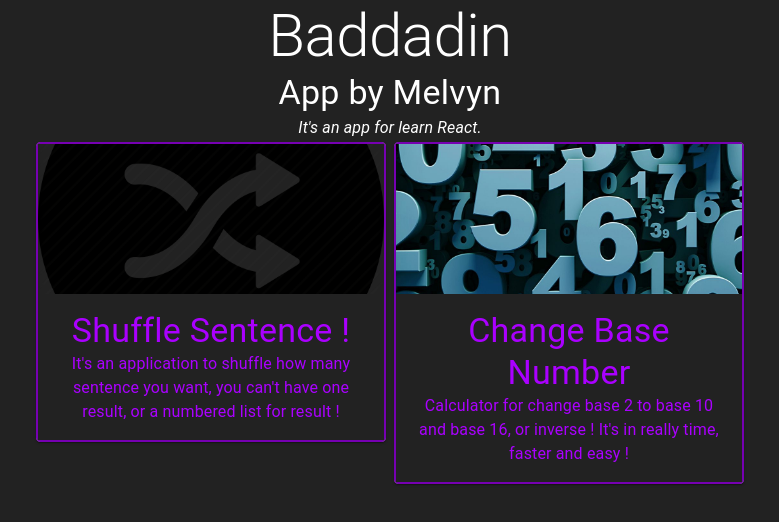
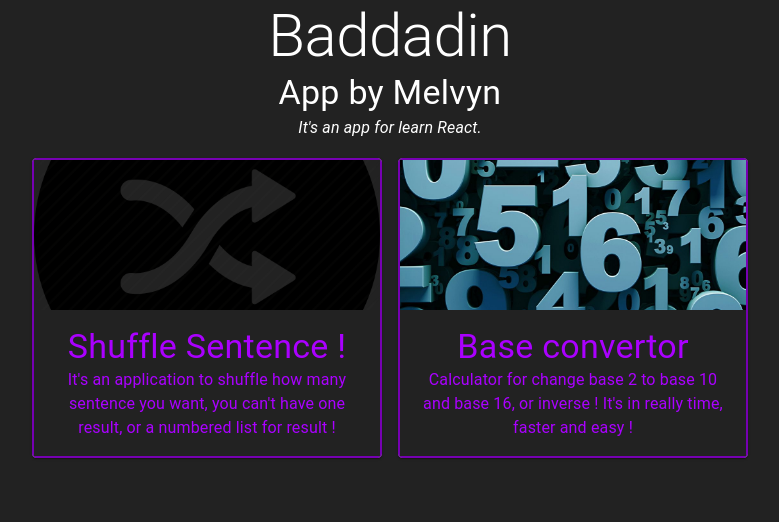
Before and after one commit to Melvynx/ReactTools, a React (Create React App) app: page / in a window 1280 px wide. Shown: the top 522 px of the page, without its empty margins (250-1029 px from the left). Built offline with nearby package versions, Linux system fonts and the light colour scheme.

Commit message:
Little change
* Add box HomePage for card
* change double if to switch on randomsentence
*Add wrap for CardHomePage
*Change readme
*Change title page

```diff
--- a/public/index.html
+++ b/public/index.html
@@ -5,10 +5,7 @@
     <link rel="icon" href="%PUBLIC_URL%/favicon.ico" />
     <meta name="viewport" content="width=device-width, initial-scale=1" />
     <meta name="theme-color" content="#000000" />
-    <meta
-      name="description"
-      content="Web site created using create-react-app"
-    />
+    <meta name="description" content="Web site created using create-react-app" />
     <link rel="apple-touch-icon" href="%PUBLIC_URL%/logo192.png" />
     <!--
       manifest.json provides metadata used when your web app is installed on a
@@ -24,20 +21,10 @@
       work correctly both with client-side routing and a non-root public URL.
       Learn how to configure a non-root public URL by running `npm run build`.
     -->
-    <title>React App</title>
+    <title>Melvyn App</title>
   </head>
   <body>
     <noscript>You need to enable JavaScript to run this app.</noscript>
     <div id="root"></div>
-    <!--
-      This HTML file is a template.
-      If you open it directly in the browser, you will see an empty page.
-
-      You can add webfonts, meta tags, or analytics to this file.
-      The build step will place the bundled scripts into the <body> tag.
-
-      To begin the development, run `npm start` or `yarn start`.
-      To create a production bundle, use `npm run build` or `yarn build`.
-    -->
   </body>
 </html>
--- a/src/components/HomePage/CustomCardHomePage.tsx
+++ b/src/components/HomePage/CustomCardHomePage.tsx
@@ -39,7 +39,9 @@ export default function CustomCardHomePage({ image, title, body, link }: TypeCus
           <CardActionArea className={classes.background + " " + classes.card}>
             <CardMedia height="150" component="img" image={image} />
             <CardContent>
-              <Typography variant="h4">{title}</Typography>
+              <Typography noWrap variant="h4">
+                {title}
+              </Typography>
               <Typography variant="body1">{body}</Typography>
             </CardContent>
           </CardActionArea>
--- a/src/page/HomePage.tsx
+++ b/src/page/HomePage.tsx
@@ -22,13 +22,15 @@ export default function HomePage() {
         It's an app for learn React.
       </Typography>
 
-      <Grid container justify="center" spacing={1}>
+      <Box m={2}>
+        <Grid container justify="center" spacing={2}>
           {page.map(({ image, title, body, link }, index) => (
             <Grid item>
               <CustomCardHomePage link={link} image={image} title={title} body={body} key={index} />
             </Grid>
           ))}
         </Grid>
+      </Box>
     </Box>
   );
 }
@@ -43,7 +45,7 @@ const page: Array<TypeCustomCardHomePage> = [
   },
   {
     image: "images/numberBase.jpg",
-    title: "Change Base Number",
+    title: "Base convertor",
     body:
       "Calculator for change base 2 to base 10 and base 16, or inverse ! It's in really time, faster and easy !",
     link: "/transform"
--- a/src/page/RandomSentence.tsx
+++ b/src/page/RandomSentence.tsx
@@ -20,18 +20,19 @@ export default function RandomSentence() {
   });
 
   const toggleSettings = (value: string) => {
-    if (value === "countDown") {
+    switch (value) {
+      case "countDown":
         setSettings({
           isCountDown: !settings.isCountDown,
           isOneSentence: settings.isOneSentence
         });
-    }
-
-    if (value === "oneSentence") {
+        break;
+      case "oneSentence":
         setSettings({
           isOneSentence: !settings.isOneSentence,
           isCountDown: settings.isCountDown
         });
+        break;
     }
   };
 
```
Also changed, not shown: 1 other file (tests, documents, lock files or other folders). Lines whose indentation alone changed are shown as unchanged.
